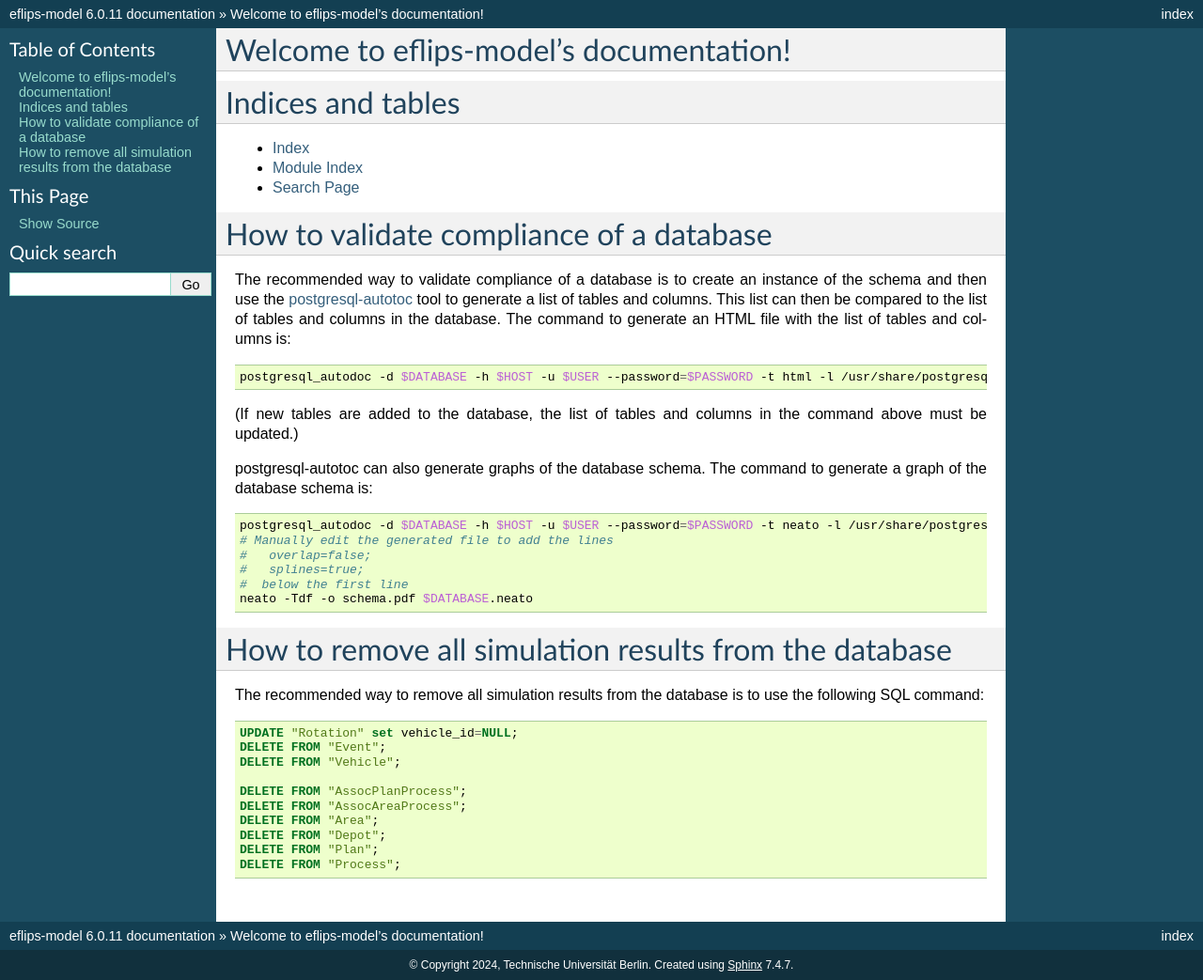
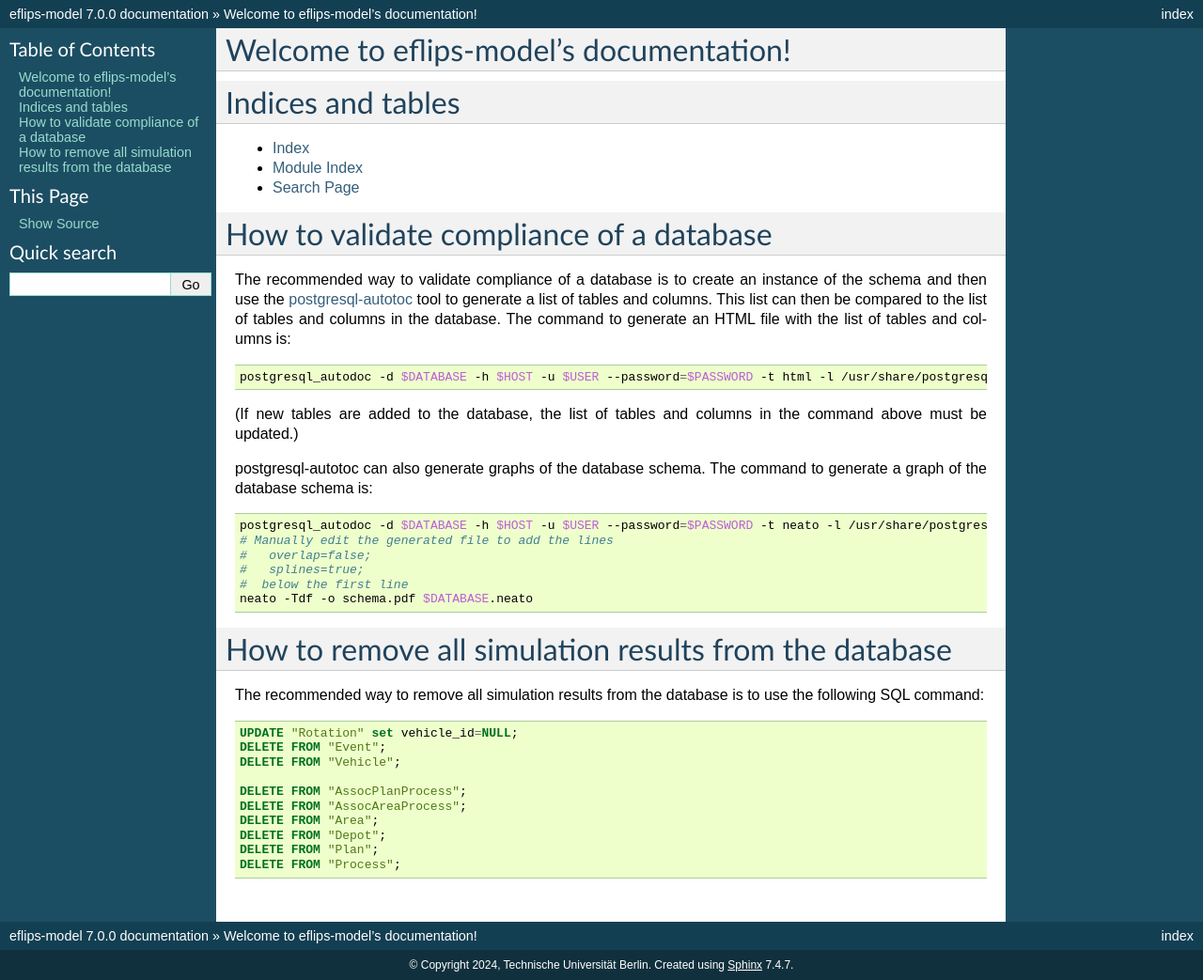
Before and after one commit to mpm-tu-berlin/eflips-model, a Sphinx documentation site: the page built from doc/index.rst, in a window 1280 px wide. Shown: the whole page at 94% size. Built offline with Sphinx 7.4.7, drawn with Linux system fonts in a browser that asks for light colours.

Commit message:
Bump version

```diff
--- a/doc/conf.py
+++ b/doc/conf.py
@@ -9,7 +9,7 @@
 project = "eflips-model"
 copyright = "2024, Technische Universität Berlin"
 author = "Ludger Heide"
-release = "6.0.11"
+release = "7.0.0"
 
 
 # -- General configuration ---------------------------------------------------
--- a/pyproject.toml
+++ b/pyproject.toml
@@ -1,6 +1,6 @@
 [tool.poetry]
 name = "eflips-model"
-version = "6.0.11"
+version = "7.0.0"
 description = "A common data model for the eflips family of electric vehicle simulation & optimization tools."
 authors = [
 	"Ludger Heide <ludger.heide@tu-berlin.de>",
```
Also changed, not shown: 1 other file.
